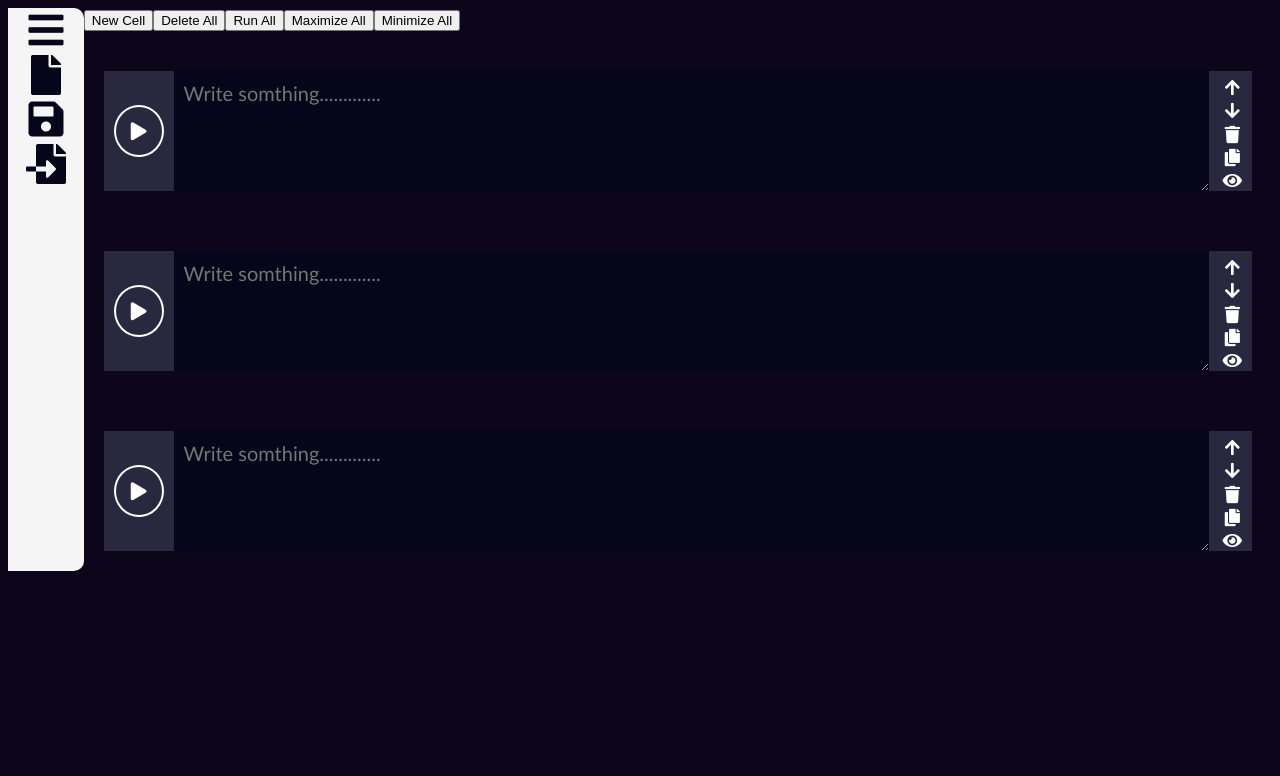
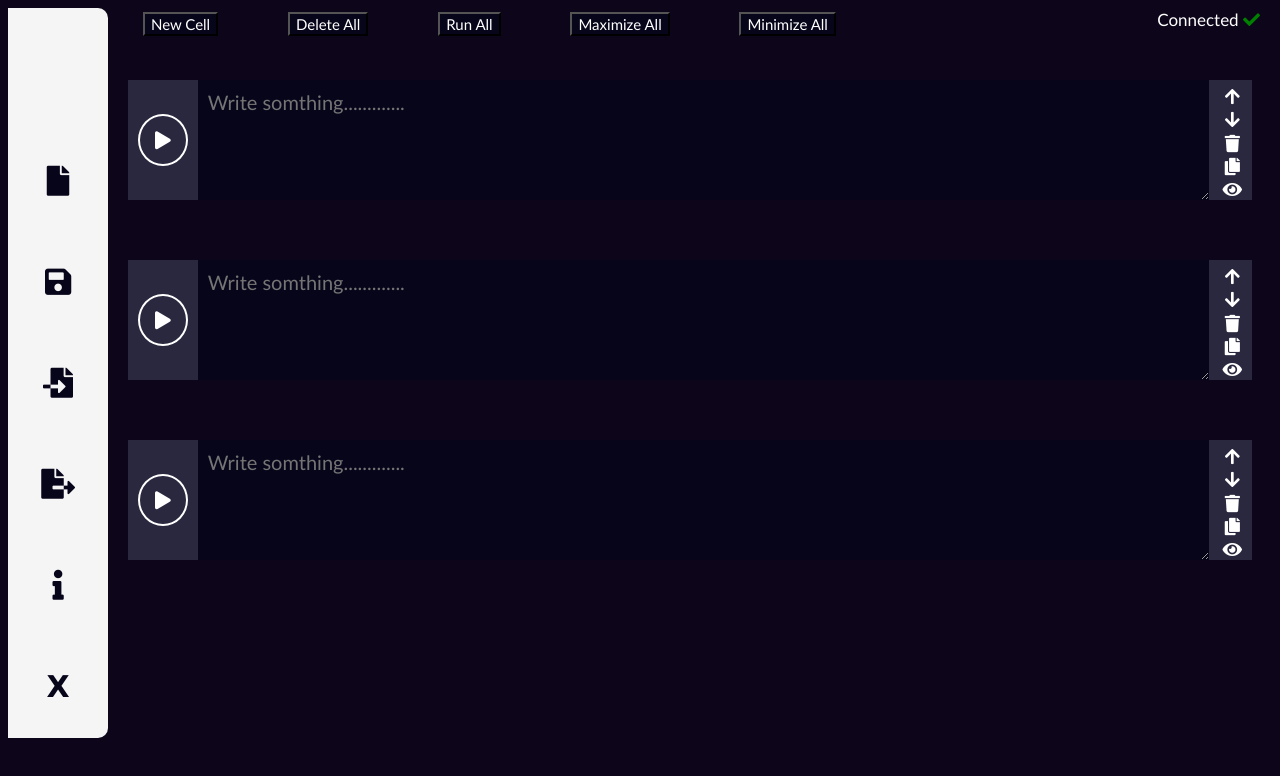
Before and after one commit to Bishadkoju/TextSimilarityFrontend, a React (Create React App) app: page / in a window 1280 px wide. Shown: the top 776 px of the page. Built offline with nearby package versions, Linux system fonts and the light colour scheme; a web font is replaced by a local one.

Commit message:
Navbar hover

```diff
--- a/src/component/Navbar/index.js
+++ b/src/component/Navbar/index.js
@@ -4,20 +4,35 @@ import "./style.css";
 const Navbar = () => {
   return (
     <div className="navbar">
+        <br />
+        <br />
+        <br />
+        <br />
+
       <div className="navbar_container">
-        <i className="fa fa-bars"></i>
+        <i className="fa fa-file">
+        <div className="description">Open</div>
+        </i>
         <br />
-        <i className="fa fa-file"></i>
+        <i className="fa fa-save">
+        <div className="description">Save</div>
+        </i>
         <br />
-        <i className="fa fa-save"></i>
+        <i className="fa fa-file-import">
+        <div className="description">Import</div>
+        </i>
         <br />
-        <i className="fa fa-file-import"></i>
+        <i class="fa fa-file-export">
+        <div className="description">Export</div>
+        </i>
         <br />
-        <i class="export"></i>
+        <i className="fa fa-info">
+        <div className="description">Help</div>
+        </i>
         <br />
-        <i className="help"></i>
-        <br />
-        <i className="exit"></i>
+        <i className="fa fa-right"><exit>X</exit>
+        <div className="description">Exit</div>
+        </i>
         <br />
         <br />
       </div>
--- a/src/component/Navbar/style.css
+++ b/src/component/Navbar/style.css
@@ -1,7 +1,10 @@
 .navbar{
     background-color: whitesmoke;
+    position: relative;
     border-radius: 0px 10px 10px 0px;
-    width:6%;
+    width:100px;
+    top:0em;
+    height:45.6em;
 
 }
 
@@ -11,15 +14,39 @@
 
 .navbar i{
     color:#07051a;
-    font-size: 40px;
-    padding:3%;
-    transition: all 0.4s;
+    font-size: 30px;
+    padding-top:70px;
+    transition: all 0.5s;
+    position: relative;
+}
+.navbar .description{
+    display:none;
 }
 .navbar i:hover{
-    font-size:60px;
+    padding-top:50px;
+    font-size:40px;
+}
+
+.navbar i:hover .description{
+    display:inline;
+    color:#07051a;
+    font-size:15px;
+    font-family: 'Trebuchet MS', 'Lucida Sans Unicode', 'Lucida Grande', 'Lucida Sans', Arial, sans-serif;
+    z-index:1;
+    position: absolute;
+    text-align:center;
+    left:75px;
+    top:60px;
+    background-color: white;
+    border-radius:0px 10px 10px 10px;
+    padding:5px;
 }
 
 .navbar span{
     text-decoration: none;
     display: hidden;
 }
+
+exit{
+    font-family:Verdana, Geneva, Tahoma, sans-serif;
+}
--- a/src/component/Test.js
+++ b/src/component/Test.js
@@ -30,11 +30,14 @@ const Test = () => {
     <div className="container">
       <Navbar />
       <div className="main-section">
+        <nav>
         <button onClick={addCell}>New Cell</button>
         <button>Delete All</button>
         <button>Run All</button>
         <button>Maximize All</button>
         <button>Minimize All</button>
+        </nav>
+        <div className="status">Connected <i className="fa fa-check"></i></div>
         {cells.map((item) => <Cell key = {item} id={item} onFocusChange={onFocusChange} />)}
       </div>
     </div>
--- a/src/index.css
+++ b/src/index.css
@@ -14,8 +14,6 @@ body{
     align-items: center;
     padding:1% 20%;
 }
-
-
 
 .search-box{
     text-align: center;
@@ -96,6 +94,7 @@ a {
       top:38%;
       height:60%;
       flex-grow: 1;
+      z-index: -1;
   }
 
 
@@ -125,3 +124,34 @@ a {
     border-radius:50%;
     left:10%;
   }
+
+  /* .main-section nav{
+      width:100%;
+      text-align: center;
+  } */
+
+  button{
+      margin:4px 3%;
+      color:white;
+      background-color:#07051a;
+      /* border:0px; */
+      font-size: 15px;
+      font-family: 'Trebuchet MS', 'Lucida Sans Unicode', 'Lucida Grande', 'Lucida Sans', Arial, sans-serif;
+  }
+
+  button:hover{
+      background-color: red;
+  }
+
+  .status{
+      position: absolute;
+      top:5px;
+      right:20px;
+      padding-top:4px;
+      color:white;
+      font-size: 17px;
+      font-family: 'Trebuchet MS', 'Lucida Sans Unicode', 'Lucida Grande', 'Lucida Sans', Arial, sans-serif;
+  }
+  .status i{
+      color:green;
+  }
```
